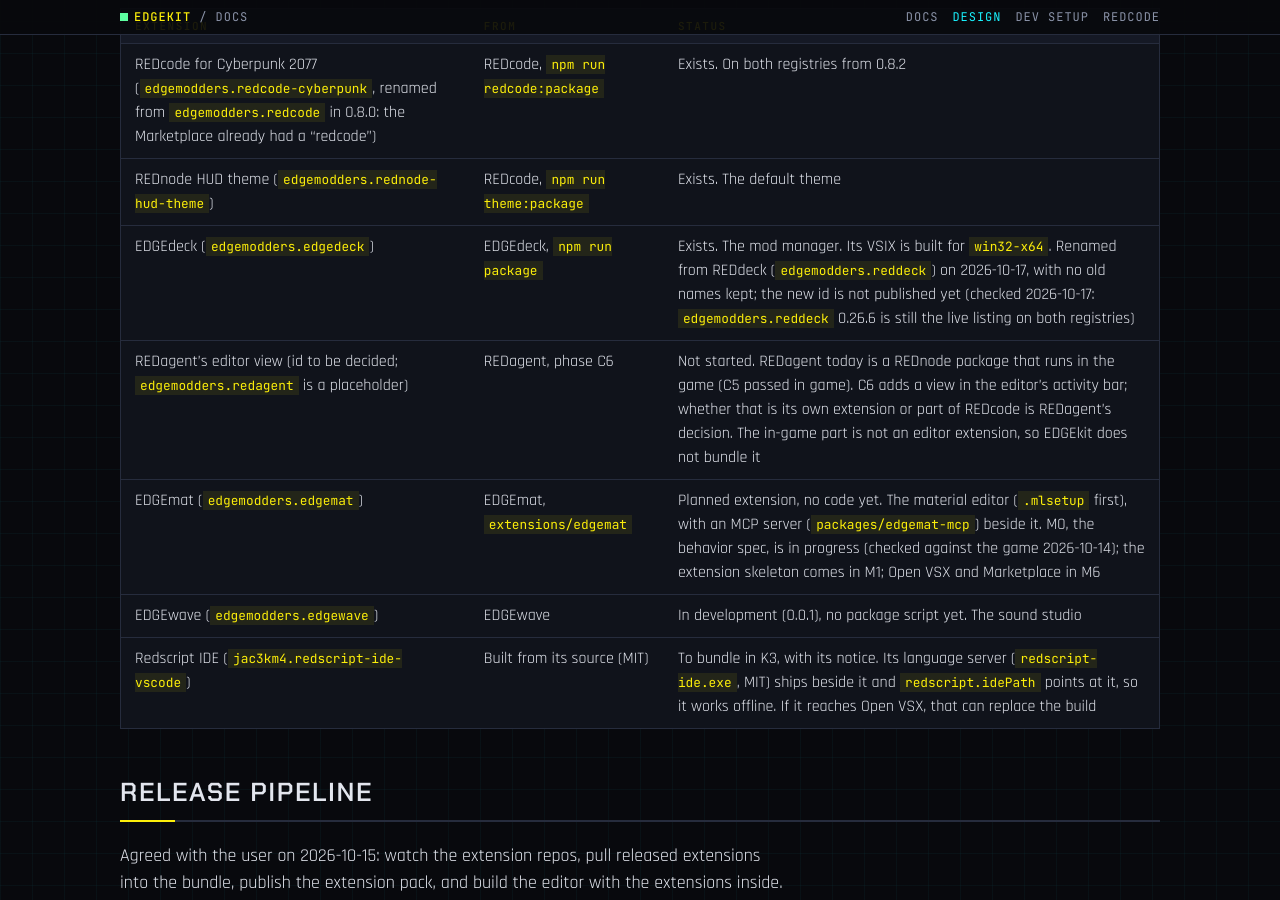
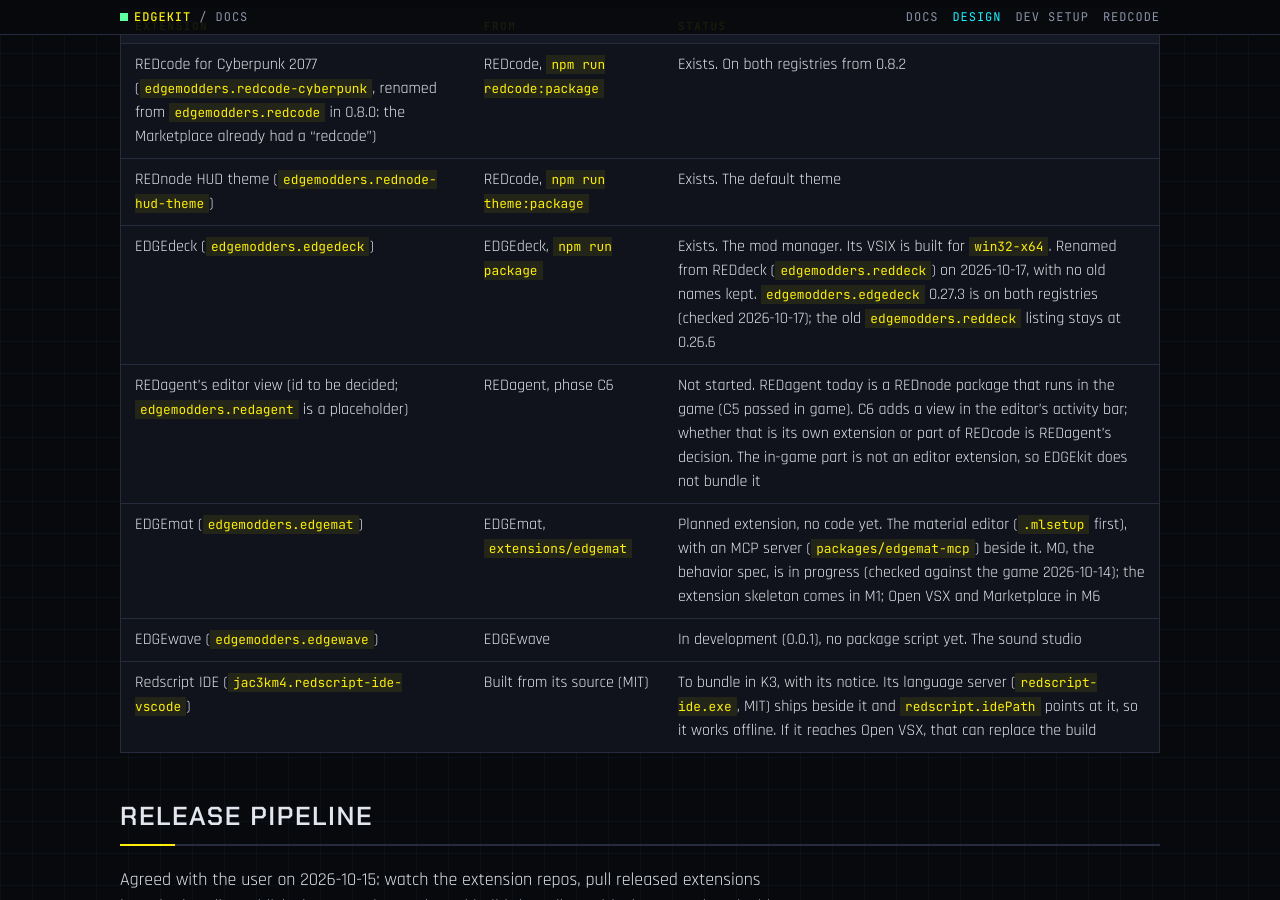
Before and after one commit to Edgemodders/EDGEkit, a Jekyll site: the page built from docs/design.md, in a window 1280 px wide and 900 px high, scrolled down 3179 px. Built offline with Jekyll 4.4.1, drawn with Linux system fonts in a browser that asks for light colours; our own code applies the rules of GitHub Pages for plain Markdown files.

Commit message:
Design: edgemodders.edgedeck 0.27.3 is published on both registries
Co-Authored-By: Claude Opus 5.5 <noreply@anthropic.com>

```diff
--- a/docs/design.md
+++ b/docs/design.md
@@ -67,7 +67,7 @@ Git submodules would also pin exact commits, but every update takes commits in t
 |---|---|---|
 | REDcode for Cyberpunk 2077 (`edgemodders.redcode-cyberpunk`, renamed from `edgemodders.redcode` in 0.8.0: the Marketplace already had a "redcode") | REDcode, `npm run redcode:package` | Exists. On both registries from 0.8.2 |
 | REDnode HUD theme (`edgemodders.rednode-hud-theme`) | REDcode, `npm run theme:package` | Exists. The default theme |
-| EDGEdeck (`edgemodders.edgedeck`) | EDGEdeck, `npm run package` | Exists. The mod manager. Its VSIX is built for `win32-x64`. Renamed from REDdeck (`edgemodders.reddeck`) on 2026-10-17, with no old names kept; the new id is not published yet (checked 2026-10-17: `edgemodders.reddeck` 0.26.6 is still the live listing on both registries) |
+| EDGEdeck (`edgemodders.edgedeck`) | EDGEdeck, `npm run package` | Exists. The mod manager. Its VSIX is built for `win32-x64`. Renamed from REDdeck (`edgemodders.reddeck`) on 2026-10-17, with no old names kept. `edgemodders.edgedeck` 0.27.3 is on both registries (checked 2026-10-17); the old `edgemodders.reddeck` listing stays at 0.26.6 |
 | REDagent's editor view (id to be decided; `edgemodders.redagent` is a placeholder) | REDagent, phase C6 | Not started. REDagent today is a REDnode package that runs in the game (C5 passed in game). C6 adds a view in the editor's activity bar; whether that is its own extension or part of REDcode is REDagent's decision. The in-game part is not an editor extension, so EDGEkit does not bundle it |
 | EDGEmat (`edgemodders.edgemat`) | EDGEmat, `extensions/edgemat` | Planned extension, no code yet. The material editor (`.mlsetup` first), with an MCP server (`packages/edgemat-mcp`) beside it. M0, the behavior spec, is in progress (checked against the game 2026-10-14); the extension skeleton comes in M1; Open VSX and Marketplace in M6 |
 | EDGEwave (`edgemodders.edgewave`) | EDGEwave | In development (0.0.1), no package script yet. The sound studio |
```
